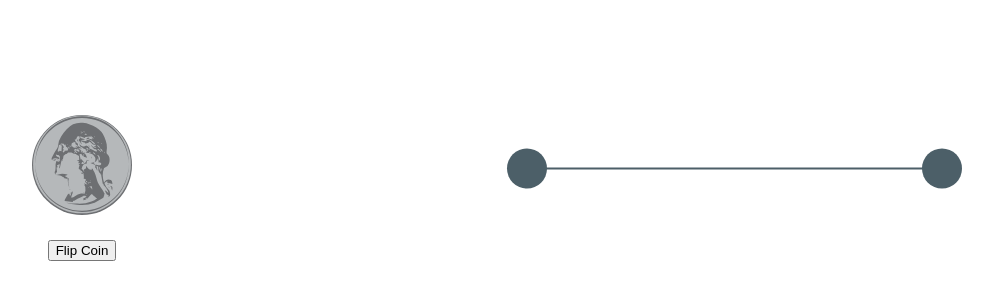
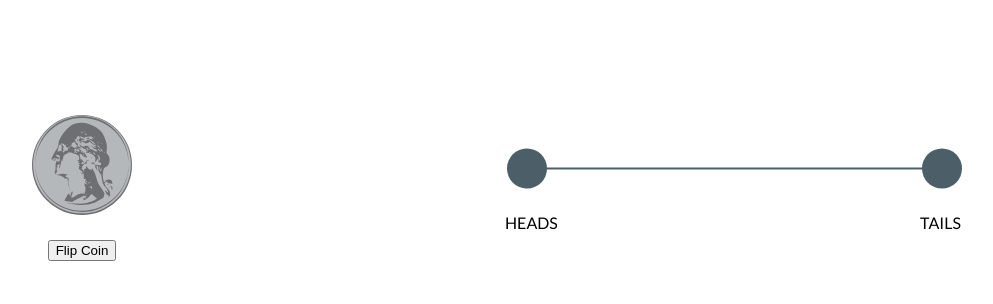
Before and after one commit to nkabrown/recess, a plain HTML site: page coin-flip/index.html in a window 1280 px wide. Shown: the part 212-516 px from the top of the page, without its empty margins (238-1231 px from the left). Drawn offline with Linux system fonts and the light colour scheme.

Commit message:
Label events

```diff
--- a/coin-flip/SampleSpace.js
+++ b/coin-flip/SampleSpace.js
@@ -33,10 +33,22 @@ export default class SampleSpace {
        .attr('cy', (height/2) - 40)
        .style('fill', '#4c5f68');
 
+    svg.append('text')
+        .attr('x', margin.left - 7)
+        .attr('y', (height/2) + 20)
+        .style('font-family', 'Lato')
+        .text('HEADS');
+
     svg.append('circle')
        .attr('r', 20)
        .attr('cx', width - margin.right - 30)
        .attr('cy', (height/2) - 40)
        .style('fill', '#4c5f68');
+
+    svg.append('text')
+       .attr('x', width - margin.right - 52)
+       .attr('y', (height/2) + 20)
+       .style('font-family', 'Lato')
+       .text('TAILS');
   }
 }
--- a/coin-flip/style.css
+++ b/coin-flip/style.css
@@ -4,6 +4,7 @@ body {
   height: 100%;
   padding: 0;
   margin: 0;
+  font-family: "Lato", sans-serif;
 }
 
 #mount {
```
